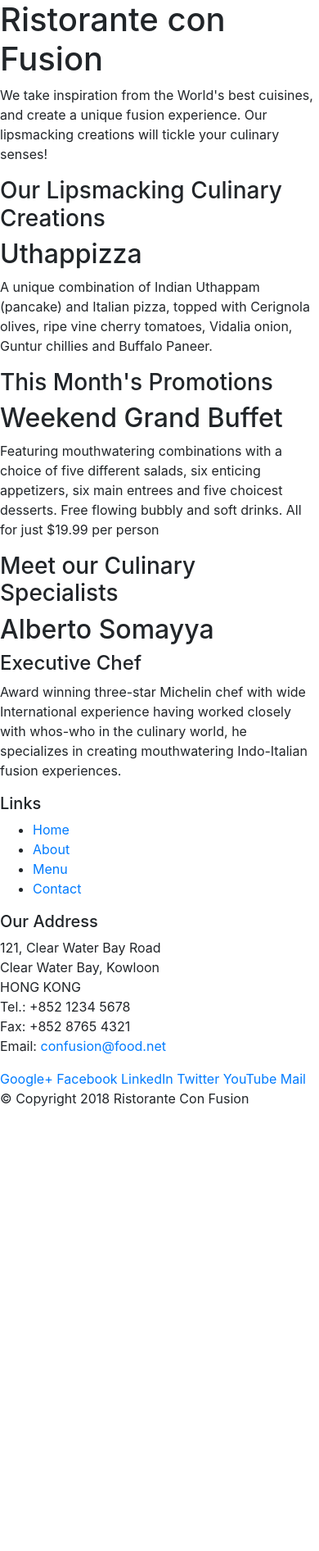
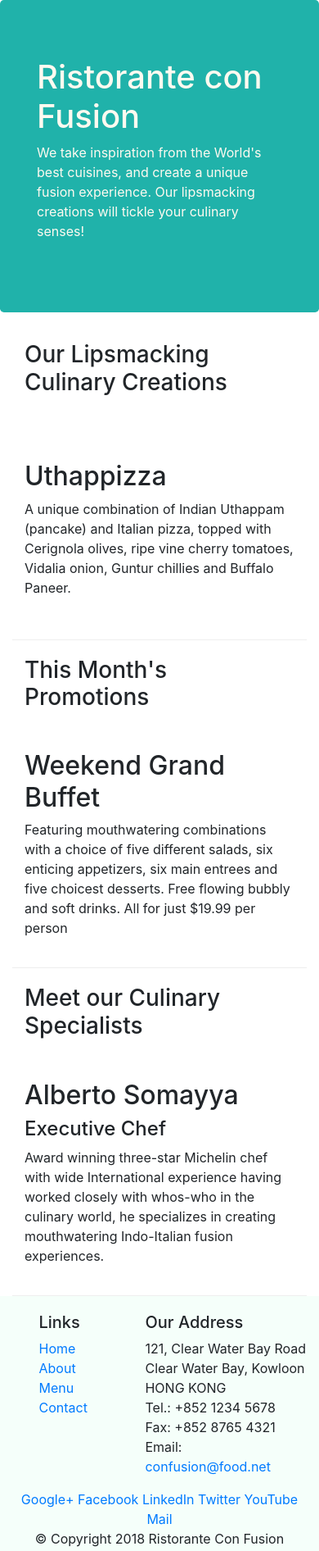
Before and after one commit to KLLoftin/conFusion, a website: page index.html in a window 390 px wide. Shown: the whole page at 82% size. Before the commit the page ends 1368 px from the top, so only its background shows below. Drawn offline with nearby package versions, Linux system fonts and the light colour scheme.

Commit message:
first commit

```diff
--- /dev/null
+++ b/css/styles.css
@@ -0,0 +1,30 @@
+.row-header {
+    margin: 0 px auto;
+    padding: 0px auto;
+}
+
+.row-content{
+    margin: 0px auto;
+    padding: 50px 0px 50 px 0px;
+    border-bottom: 1px ridge;
+    min-height: 400px;
+}
+
+.footer{
+    background-color: mintcream;
+    margin: 0px auto;
+    padding: 20px 0px 20px 0px;
+}
+
+.jumbotron{
+    padding: 70px 30px 70px 30px;
+    margin: 0px auto;
+    background: lightseagreen;
+    color: floralwhite
+}
+
+.address{
+    font-size: 80%;
+    margin: 0px;
+    color: black
+}
--- a/index.html
+++ b/index.html
@@ -10,51 +10,55 @@
 
     <!-- Bootstrap CSS -->
     <link rel="stylesheet" href="node_modules/bootstrap/dist/css/bootstrap.min.css">
+    <link rel="stylesheet" href="css/styles.css">
     <title>Ristorante Con Fusion</title>
 </head>
 
 <body>
 
-    <header>
-        <div>
-            <div>
-                <div>
+    <header class="jumbotron">
+        <div class="container">
+            <div class="row row-header">
+                <div class="col-1-2 col-sm-6">
                     <h1>Ristorante con Fusion</h1>
                     <p>We take inspiration from the World's best cuisines, and create a unique fusion experience. Our lipsmacking creations will tickle your culinary senses!</p>
                 </div>
-                <div>
+
+                <div class="col-12 col-sm">
                 </div>
             </div>
         </div>
     </header>
+</body>
 
-    <div>
-        <div>
-            <div>
+
+    <div class="container">
+        <div class ="row row-content align-items-center">
+            <div class="col-12 col-sm-4 order-sm-last col-md-3">
                 <h3>Our Lipsmacking Culinary Creations</h3>
             </div>
-            <div>
+            <div class="col col-sm col-md">
                 <h2>Uthappizza</h2>
                 <p>A unique combination of Indian Uthappam (pancake) and Italian pizza, topped with Cerignola olives, ripe vine cherry tomatoes, Vidalia onion, Guntur chillies and Buffalo Paneer.</p>
             </div>
         </div>
 
 
-        <div>
-            <div>
+        <div class ="row row-content align-items-center">
+            <div class="col-12 col-sm-4 order-sm-first col-md-3">
                 <h3>This Month's Promotions</h3>
             </div>
-            <div>
+            <div class="col col-sm col-md">
                 <h2>Weekend Grand Buffet</h2>
                 <p>Featuring mouthwatering combinations with a choice of five different salads, six enticing appetizers, six main entrees and five choicest desserts. Free flowing bubbly and soft drinks. All for just $19.99 per person </p>
             </div>
         </div>
 
-        <div>
-            <div>
+        <div class="row row-content align-items-center">
+            <div class="col-12 col-sm-4 order-sm-last col-md-3">
                 <h3>Meet our Culinary Specialists</h3>
             </div>
-            <div>
+            <div class="col col-sm order-sm-first col-md">
                 <h2>Alberto Somayya</h2>
                 <h4>Executive Chef</h4>
                 <p>Award winning three-star Michelin chef with wide International experience having worked closely with whos-who in the culinary world, he specializes in creating mouthwatering Indo-Italian fusion experiences. </p>
@@ -62,19 +66,20 @@
         </div>
     </div>
 
-    <footer>
-        <div>
-            <div>
-                <div>
+    <footer class="footer">
+        <div class ="container">
+            <div class ="row">
+                <div class="col-4 offset-1 col-sm-2">
                     <h5>Links</h5>
-                    <ul>
+                    <ul class="list-unstyled">
                         <li><a href="#">Home</a></li>
                         <li><a href="#">About</a></li>
                         <li><a href="#">Menu</a></li>
                         <li><a href="#">Contact</a></li>
                     </ul>
                 </div>
-                <div>
+
+                <div class="col-7 col-sm-5">
                     <h5>Our Address</h5>
                     <address>
 		              121, Clear Water Bay Road<br>
@@ -85,8 +90,9 @@
 		              Email: <a href="mailto:confusion@food.net">confusion@food.net</a>
 		           </address>
                 </div>
-                <div>
-                    <div>
+
+                <div class="col-12 col-sm-4 align-self-center">
+                    <div class="text-center">
                         <a href="http://google.com/+">Google+</a>
                         <a href="http://www.facebook.com/profile.php?id=">Facebook</a>
                         <a href="http://www.linkedin.com/in/">LinkedIn</a>
@@ -96,8 +102,8 @@
                     </div>
                 </div>
            </div>
-           <div>
-                <div>
+           <div class="row justify-content-center">
+                <div class="col-auto">
                     <p>© Copyright 2018 Ristorante Con Fusion</p>
                 </div>
            </div>
```
Also changed, not shown: aboutus.html (added, +113 -0 lines).
